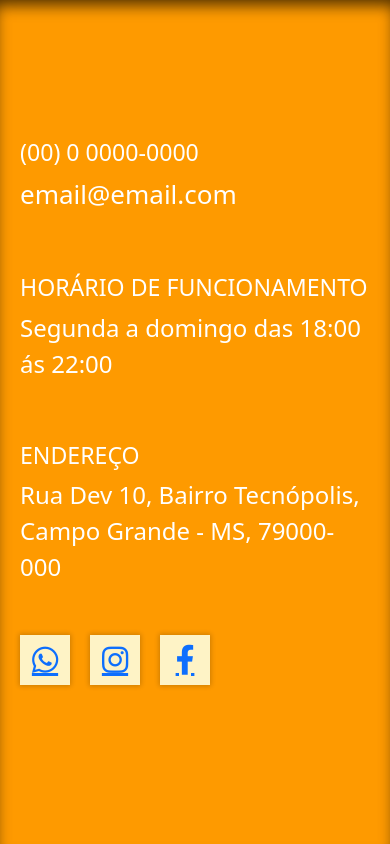
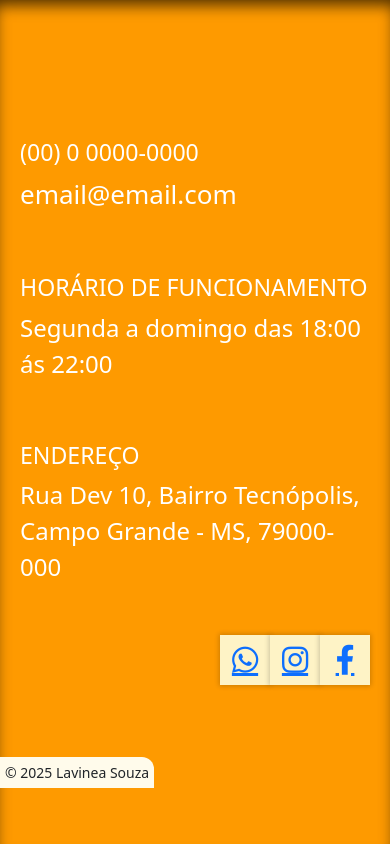
Before and after one commit to devLavinea/devburguer, a website built with Vite: page index.html in a window 390 px wide. Shown: the part 3193-4037 px from the top of the page. Built offline with nearby package versions, Linux system fonts and the light colour scheme.

Commit message:
copy lavinea souza

```diff
--- a/index.html
+++ b/index.html
@@ -11,6 +11,7 @@
       crossorigin="anonymous"
       referrerpolicy="no-referrer"
     />
+
     <link href="https://cdn.jsdelivr.net/npm/bootstrap@5.3.0-alpha1/dist/css/bootstrap.min.css" rel="stylesheet" integrity="sha384-KyZXEJ3Q1R7Hc6kpFjq1Wjqw8hMf4Bfz3d5m7nqZ3NlmYVmiD8jP/7KKvHhBFTw4X" crossorigin="anonymous">
 
     <link
@@ -339,20 +340,20 @@
           <h3 class="text-white text-[26px] font-bold uppercase">horário de funcionamento</h3>
           <p class="text-white text-[24px] ">Segunda a domingo das 18:00 ás 22:00</p>
         </div>
-        <div class="md:mb-[80px] mb-[50px]">
+        <div class=" mb-[50px] ">
           <h3 class="text-white font-bold text-[26px] uppercase ">Endereço</h3>
           <p class="text-white cursor-pointer text-[24px] ">Rua Dev 10, Bairro Tecnópolis, Campo Grande - MS, 79000-000</p>
         </div>
-          <div class="w-[190px] flex justify-between">
-              <a href=""><button class="cursor-pointer shadow2 w-[50px] h-[50px] bg-amber-100 rounded-4xl mr-[20px] flex justify-center items-center">
+          <div class="md:w-[190px] flex md:justify-between w-full justify-end">
+              <a href=""><button class="cursor-pointer shadow2 w-[50px] h-[50px] bg-amber-100 rounded-4xl md:mr-[20px] md:ml-0 ml-[20px]  flex justify-center items-center">
                 <i class="fab fa-whatsapp  text-[30px]"></i>
             </button></a>
 
-            <a href=""><button class="cursor-pointer shadow2 w-[50px] h-[50px] bg-amber-100 rounded-4xl mr-[20px] flex justify-center items-center">
+            <a href=""><button class="cursor-pointer shadow2 w-[50px] h-[50px] bg-amber-100 rounded-4xl md:mr-[20px] md:ml-0 ml-[20px] flex justify-center items-center">
                 <i class="fab fa-instagram  text-[30px]"></i>
             </button></a>
 
-            <a href=""><button class="cursor-pointer shadow2 w-[50px] h-[50px] bg-amber-100 rounded-4xl mr-[20px] flex justify-center items-center">
+            <a href=""><button class="cursor-pointer shadow2 w-[50px] h-[50px] bg-amber-100 rounded-4xl md:mr-[20px] md:ml-0 ml-[20px]  flex justify-center items-center">
                 <i class="fab fa-facebook-f text-[30px]"></i>
             </button></a>
         </div>
@@ -368,6 +369,10 @@
 
       </div>
       <img class="hidden md:block w-[350px] h-[300px] absolute right-0 bottom-12" src="/src/images/burguer.png" alt="">
+
+      <span class="p-[5px] rounded-tr-xl bg-amber-50 absolute left-0 md:bottom-12 bottom-14 text-[14px]" id="copyright">
+        &copy; 2025 Lavinea Souza
+    </span>
 
       </div>
        <!--FIM INFORMAÇÕES DA LOJA-->
@@ -407,7 +412,10 @@
             Finalizar Pedido
           </button>
         </div>
+
       </div>
+
+
     </div>
     <!--FIM MODAL CART-->
 
```
